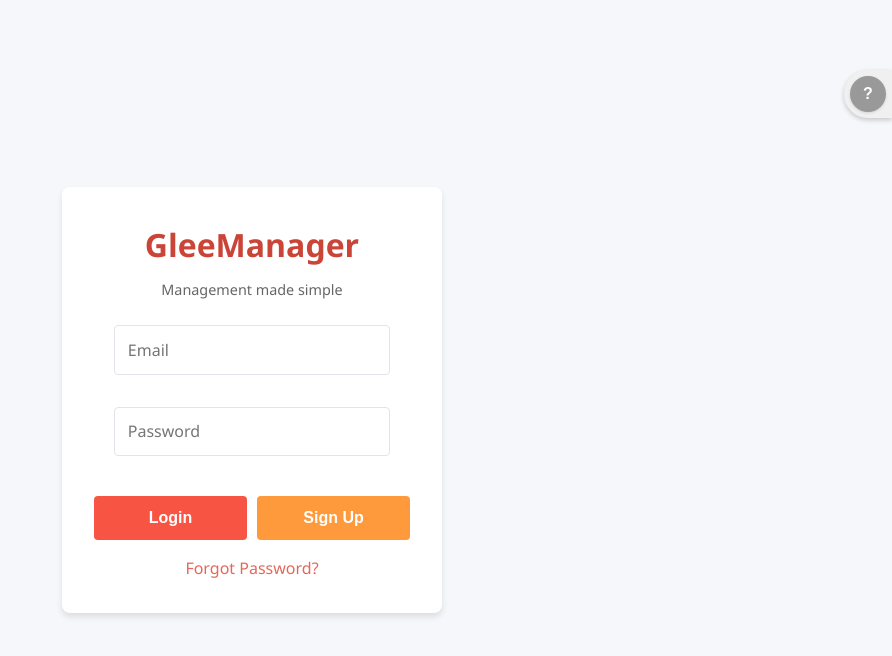
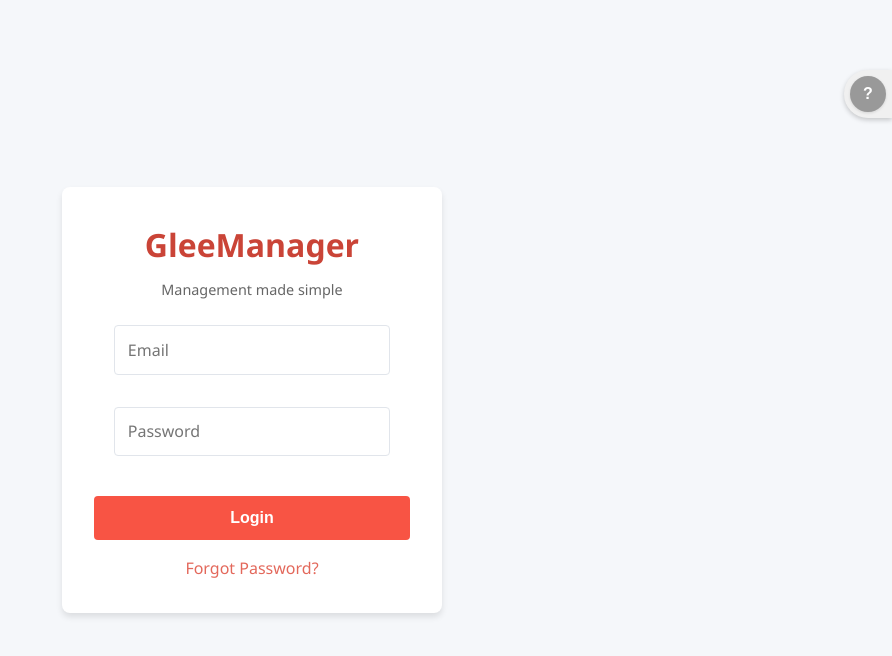
Before and after one commit to RuivoHD4K/gleemanager-1, a React (Create React App) app in the folder frontend/: page /login in a window 1280 px wide. Shown: the top 656 px of the page, without its empty margins (388-1280 px from the left). Built offline with nearby package versions, Linux system fonts and the light colour scheme.

Commit message:
removed sign up button

```diff
--- a/frontend/src/pages/Login/Login.js
+++ b/frontend/src/pages/Login/Login.js
@@ -77,70 +77,6 @@ const Login = ({ setIsAuthenticated, setUserRole, setMustChangePassword }) => {
     }
   };
 
-  const handleSignUp = async (e) => {
-    e.preventDefault();
-
-    if (!email || !password) {
-      setError("Email and password are required");
-      return;
-    }
-
-    // Basic password validation
-    if (password.length < 8) {
-      setError("Password must be at least 8 characters long");
-      return;
-    }
-
-    setLoading(true);
-    setError("");
-    setSuccessMessage("");
-
-    try {
-      const response = await fetch("http://localhost:5000/users", {
-        method: "POST",
-        headers: {
-          "Content-Type": "application/json",
-        },
-        body: JSON.stringify({
-          email,
-          password,
-          createdAt: new Date().toISOString(),
-        }),
-      });
-
-      const data = await response.json();
-
-      if (!response.ok) {
-        throw new Error(data.error || "Failed to create user");
-      }
-
-      const userRole = data.user.role || "user";
-      const mustChangePasswordFlag = data.user.mustChangePassword || true; // New users should change password
-
-      // Store token and user info
-      localStorage.setItem("authToken", data.token);
-      localStorage.setItem("userEmail", data.user.email);
-      localStorage.setItem("userId", data.user.userId);
-      localStorage.setItem("userRole", userRole);
-      localStorage.setItem("username", data.user.username || data.user.email.split('@')[0]);
-      localStorage.setItem("isAuthenticated", "true");
-      localStorage.setItem("mustChangePassword", mustChangePasswordFlag.toString());
-
-      setSuccessMessage("Account created successfully! Redirecting...");
-
-      // Update authentication state AND user role state
-      setTimeout(() => {
-        setIsAuthenticated(true);
-        setUserRole(userRole);
-        setMustChangePassword(mustChangePasswordFlag);
-      }, 1000);
-    } catch (err) {
-      setError("Sign up failed: " + err.message);
-    } finally {
-      setLoading(false);
-    }
-  };
-
   return (
     <div className="login-container">
       <div className="login-box">
@@ -177,14 +113,6 @@ const Login = ({ setIsAuthenticated, setUserRole, setMustChangePassword }) => {
             <button type="submit" disabled={loading}>
               {loading ? "Processing..." : "Login"}
             </button>
-            <button
-              type="button"
-              onClick={handleSignUp}
-              disabled={loading}
-              className="signup-btn"
-            >
-              Sign Up
-            </button>
           </div>
         </form>
         <a href="#" className="forgot-password">Forgot Password?</a>
```
